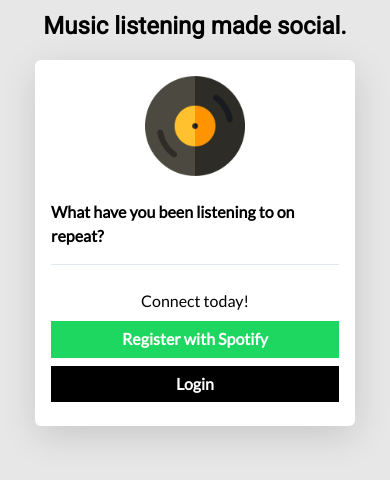
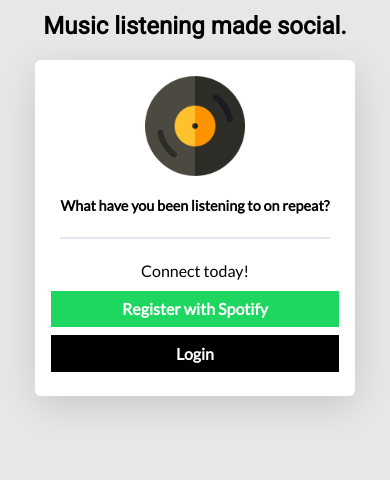
Before and after one commit to EnterOrion/song-social, a React (Vite) app: page / in a window 390 px wide. Shown: the top 480 px of the page. Built offline with nearby package versions, Linux system fonts and the light colour scheme.

Commit message:
Update styling on login form

```diff
--- a/index.html
+++ b/index.html
@@ -10,6 +10,7 @@
       href="https://fonts.googleapis.com/css2?family=Lato&family=Roboto&display=swap"
       rel="stylesheet"
     />
+    <link rel="icon" href="./src/assets/images/vinyl.png" />
     <title>On Repeat</title>
   </head>
   <body>
--- a/src/styles/pages/login.scss
+++ b/src/styles/pages/login.scss
@@ -7,16 +7,16 @@
   h2 {
     display: flex;
     align-items: center;
-    padding-top: 1.5rem;
+    padding-top: 1.2rem;
     font-weight: 400;
   }
 }
 
 .bottom-margin {
-  border-bottom: 1px solid #e2e8f0;
+  border-bottom: 2px solid #e2e8f0;
   padding-top: 0.5rem;
   font-weight: 700 !important;
-  padding-bottom: 1rem;
+  padding-bottom: 1.3rem;
 }
 
 .alt-margin {
@@ -102,4 +102,9 @@
   .login-header {
     font-size: 1.5rem;
   }
+  .login-page {
+    .bottom-margin {
+      font-size: 0.9rem;
+    }
+  }
 }
```
